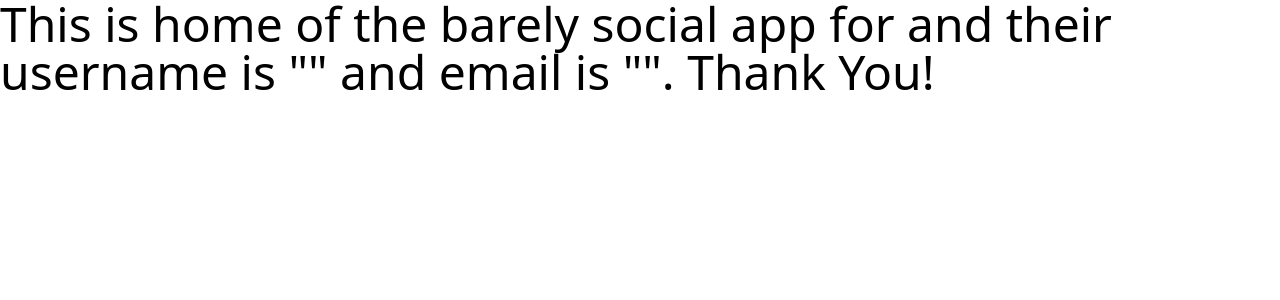
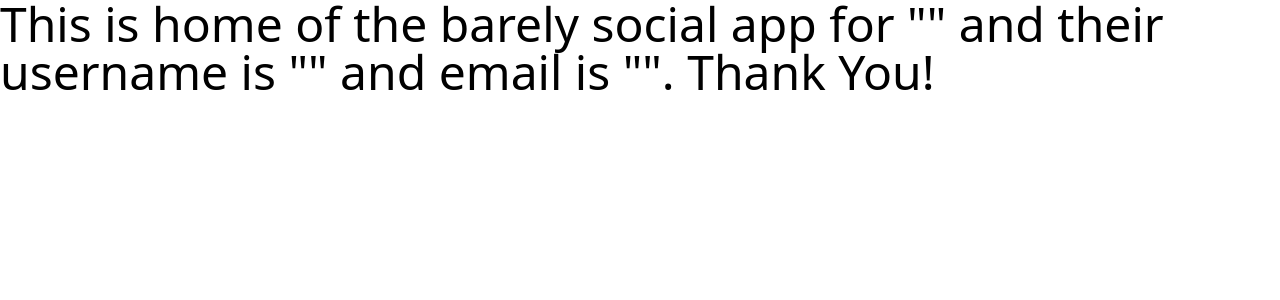
Before and after one commit to m-umer-iqbal/P23-Barely-Social-Frontend, a React (Vite) app: page / in a window 1280 px wide. Shown: the top 300 px of the page. Built offline with nearby package versions, Linux system fonts and the light colour scheme; no server answers; a web font is replaced by a local one.

Commit message:
Fixed the facebook redirect url hash error and add double quotes on fullname display

```diff
--- a/src/pages/Home.jsx
+++ b/src/pages/Home.jsx
@@ -9,6 +9,11 @@ const Home = () => {
 
     useEffect(() => {
         checkAuth();
+        //Remove #_=_ automatically
+        //This issue is from Facebook
+        if (window.location.hash === "#_=_") {
+            window.history.replaceState(null, null, window.location.pathname);
+        }
     }, []);
 
     const checkAuth = async () => {
@@ -45,7 +50,7 @@ const Home = () => {
     return (
         <div>
             <h1 className="text-5xl">
-                This is home of the barely social app for {user?.fullname} and their username is "{user?.username}" and email is "{user?.email}". Thank You!
+                This is home of the barely social app for "{user?.fullname}" and their username is "{user?.username}" and email is "{user?.email}". Thank You!
             </h1>
         </div>
     );
```
